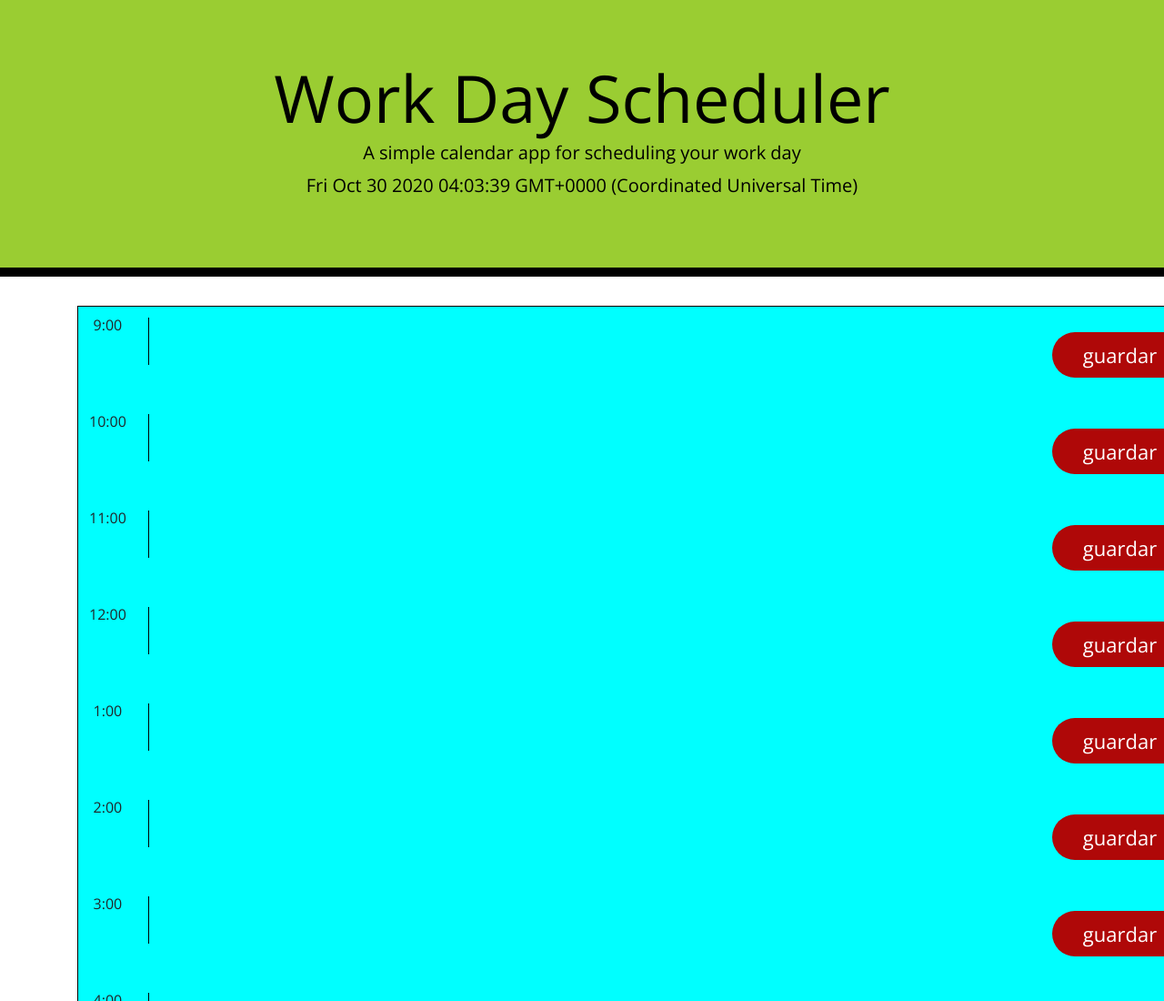
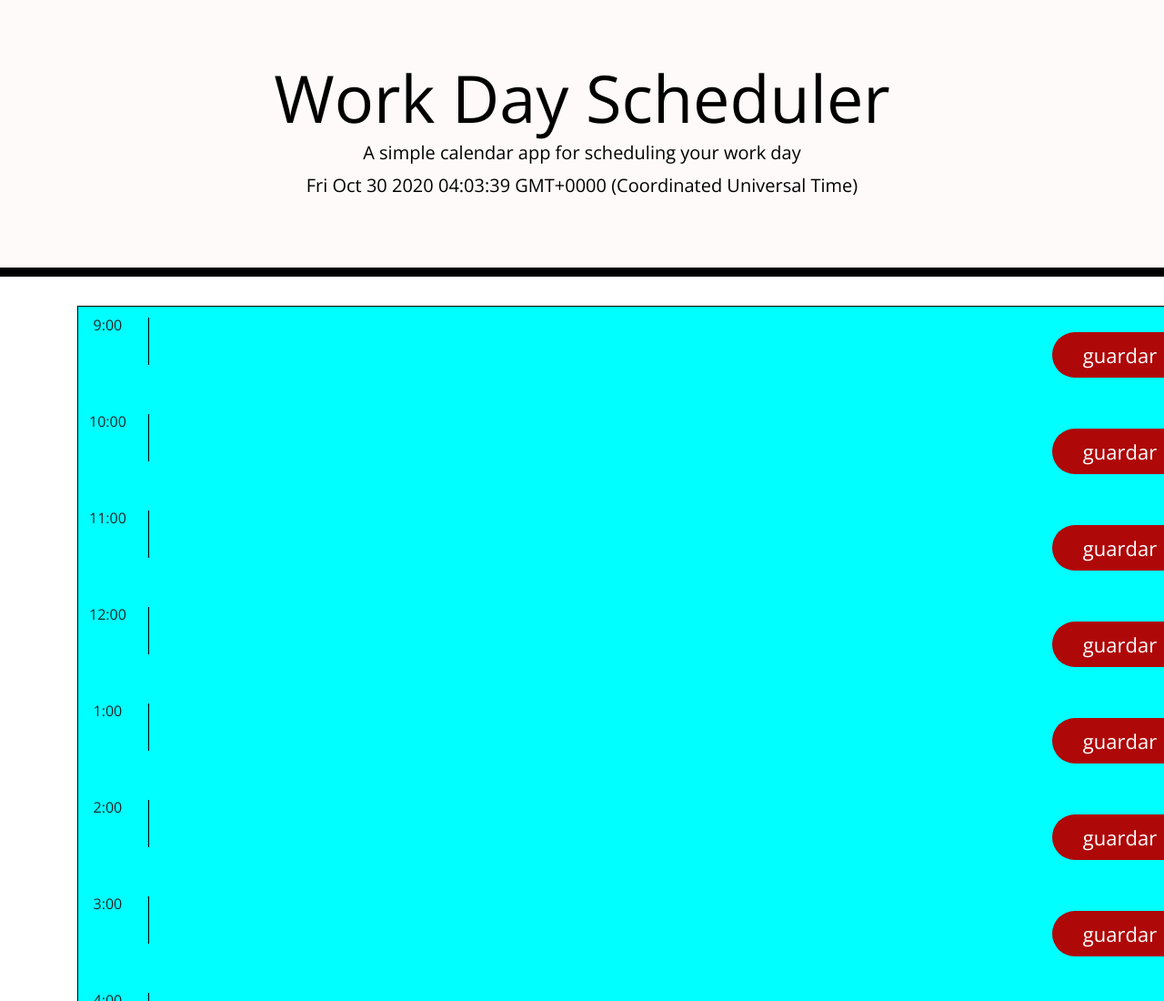
Before and after one commit to LuisContrerasGlz/Work_Day_Scheduler, a plain HTML site: page index.html in a window 1280 px wide. Shown: the top 1100 px of the page at 91% size. Drawn offline with nearby package versions, Linux system fonts and the light colour scheme.

Commit message:
Change of color on header

```diff
--- a/style.css
+++ b/style.css
@@ -15,7 +15,7 @@ textarea {
 
 .jumbotron {
   text-align: center;
-  background-color: yellowgreen;
+  background-color: snow;
   color: black;
   border-radius: 0;
   border-bottom: 10px solid black;
```
